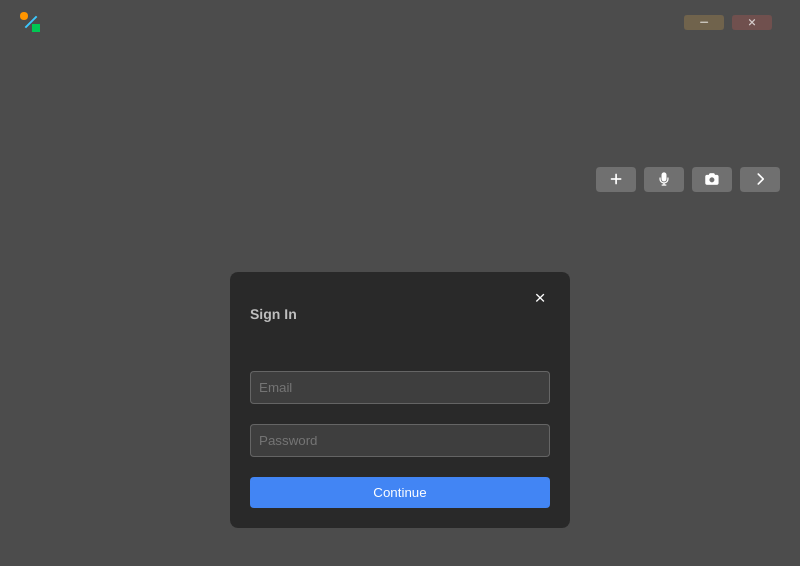
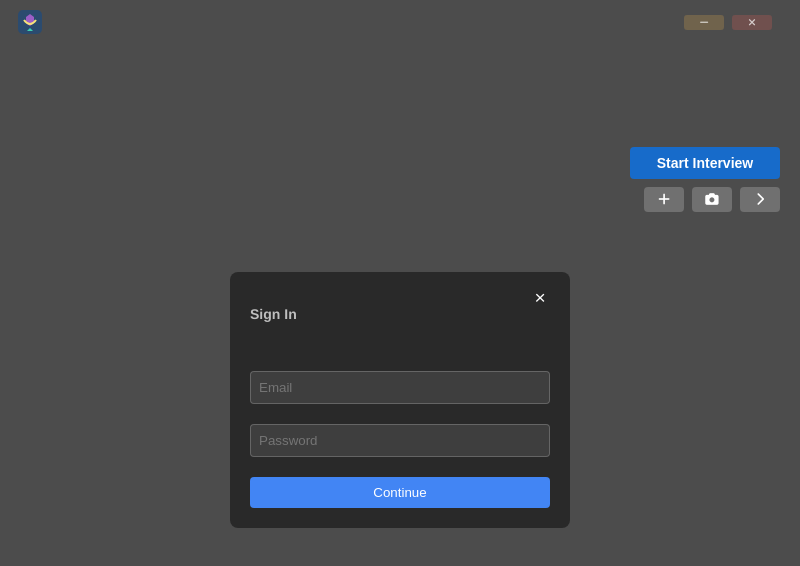
Before and after one commit to xs00001111/interview_terminator, an Electron app: page index.html in a window 800 px wide. Drawn offline with nearby package versions, Linux system fonts and the light colour scheme; no server answers.

Commit message:
style changes

```diff
--- a/index.html
+++ b/index.html
@@ -333,7 +333,34 @@
 
     .recording-controls {
       display: flex;
+      flex-direction: column;
       gap: 8px;
+      align-items: flex-end;
+    }
+
+    .secondary-controls {
+      display: flex;
+      gap: 8px;
+    }
+
+    .interview-button {
+      background-color: rgba(0, 120, 255, 0.7);
+      padding: 8px 16px;
+      font-size: 14px;
+      font-weight: bold;
+      display: flex;
+      align-items: center;
+      gap: 8px;
+      min-width: 150px;
+      justify-content: center;
+    }
+
+    .interview-button:hover {
+      background-color: rgba(0, 120, 255, 0.9);
+    }
+
+    .interview-button.active {
+      background-color: rgba(255, 50, 50, 0.7);
     }
 
     .welcome-message {
@@ -720,28 +747,17 @@
       height: 24px;
       position: relative;
       margin-right: 8px;
-    }
-
-    .logo-circle {
-      position: absolute;
-      width: 8px;
-      height: 8px;
-      border-radius: 50%;
-      /* border-radius: 50%; */
-      background-color: #ff9500;
-      top: 2px;
-      left: 2px;
-    }
-
-    .logo-square {
-      position: absolute;
-      width: 8px;
-      height: 8px;
-      background-color: #00c853;
-      bottom: 2px;
-      right: 2px;
-    }
-
+      display: flex;
+      align-items: center;
+      justify-content: center;
+    }
+
+    .logo-icon svg {
+      width: 24px;
+      height: 24px;
+    }
+
+    /* Logo styles for SVG */
     .logo-line {
       position: absolute;
       width: 16px;
@@ -810,9 +826,19 @@
           <div class="title">
             <div class="logo">
               <div class="logo-icon">
-                <div class="logo-circle"></div>
-                <div class="logo-square"></div>
-                <div class="logo-line"></div>
+                <svg width="24" height="24" viewBox="0 0 24 24" xmlns="http://www.w3.org/2000/svg">
+                  <!-- Dark blue background with rounded corners -->
+                  <rect x="0" y="0" width="24" height="24" fill="#2b4b6f" rx="5" ry="5" />
+
+                  <!-- Hexagon element (purple) -->
+                  <polygon points="12,4 16,7 16,13 12,16 8,13 8,7" fill="#9c5ec6" />
+
+                  <!-- Small triangle (teal) -->
+                  <polygon points="12,18 15,21 9,21" fill="#3ecfb2" />
+
+                  <!-- Curved line (light yellow) -->
+                  <path d="M6,10 Q12,18 18,10" stroke="#f7e379" stroke-width="2" fill="none" />
+                </svg>
               </div>
             </div>
           </div>
@@ -827,10 +853,12 @@
           </div>
           <div class="controls">
             <div class="recording-controls">
-              <button id="toggle-context" title="Add Context"><i class="fas fa-plus"></i></button>
-              <button id="toggle-recording" title="Start Recording"><i class="fas fa-microphone"></i></button>
-              <button id="take-screenshot" title="Take Screenshot (Command+H on Mac / Control+H on Windows)"><i class="fas fa-camera"></i></button>
-              <button id="toggle-transcript" title="Show Transcript"><i class="fas fa-chevron-right"></i></button>
+              <button id="toggle-recording" class="interview-button" title="Start Recording">Start Interview</button>
+              <div class="secondary-controls">
+                <button id="toggle-context" title="Add Context"><i class="fas fa-plus"></i></button>
+                <button id="take-screenshot" title="Take Screenshot (Command+H on Mac / Control+H on Windows)"><i class="fas fa-camera"></i></button>
+                <button id="toggle-transcript" title="Show Transcript"><i class="fas fa-chevron-right"></i></button>
+              </div>
             </div>
           </div>
         </div>
@@ -1558,14 +1586,16 @@
     // Update the recording UI based on the current state
     function updateRecordingUI() {
       if (isRecording) {
-        toggleRecordingButton.innerHTML = '<i class="fas fa-stop"></i>';
+        toggleRecordingButton.innerHTML = 'Stop Interview <i class="fas fa-stop"></i>';
         toggleRecordingButton.title = 'Stop Recording';
+        toggleRecordingButton.classList.add('active');
         statusIndicator.classList.add('recording');
         contextArea.style.display = 'none';
         toggleContextButton.disabled = true;
       } else {
-        toggleRecordingButton.innerHTML = '<i class="fas fa-microphone"></i>';
+        toggleRecordingButton.innerHTML = 'Start Interview';
         toggleRecordingButton.title = 'Start Recording';
+        toggleRecordingButton.classList.remove('active');
         statusIndicator.classList.remove('recording');
         toggleContextButton.disabled = false;
 
```
Also changed, not shown: main.js (+29 -12 lines).
